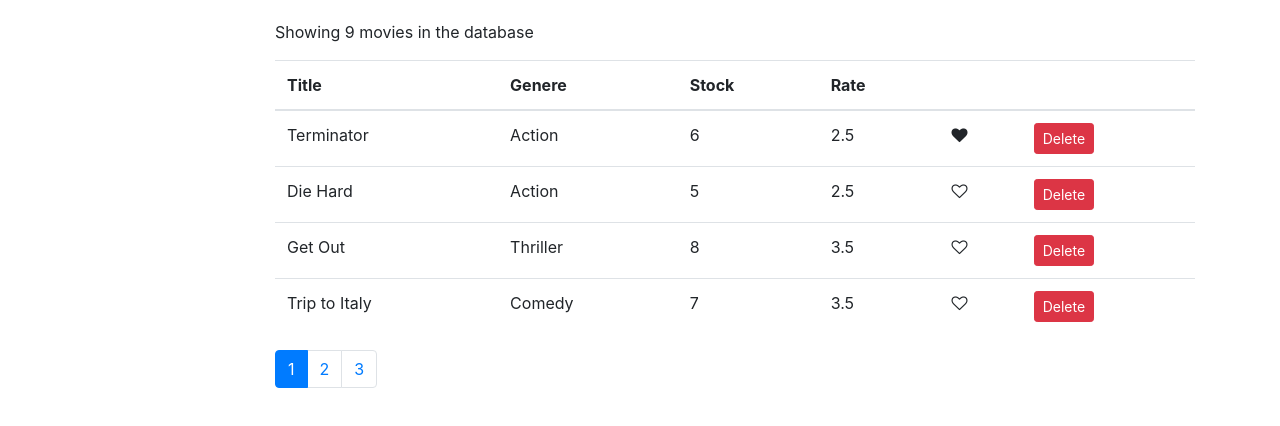
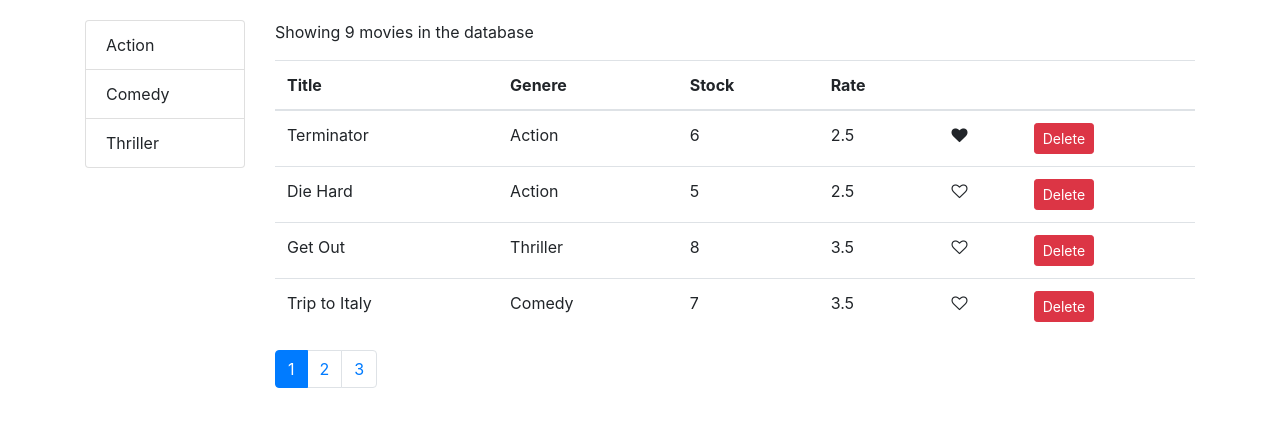
Before and after one commit to LIJOMLOYID/vidly, a React (Create React App) app: page / in a window 1280 px wide. Shown: the top 426 px of the page. Built offline with nearby package versions, Linux system fonts and the light colour scheme.

Commit message:
feat: implement listGroup component

```diff
--- a/src/components/common/listGroup.jsx
+++ b/src/components/common/listGroup.jsx
@@ -1,7 +1,16 @@
 import React from "react";
 
-const ListGroup = () => {
-  return null;
+const ListGroup = (props) => {
+  const { items } = props;
+  return (
+    <ul class="list-group">
+      {items.map((item) => (
+        <li key={item._id} class="list-group-item">
+          {item.name}
+        </li>
+      ))}
+    </ul>
+  );
 };
 
 export default ListGroup;
--- a/src/components/movies.jsx
+++ b/src/components/movies.jsx
@@ -52,7 +52,7 @@ class Movies extends Component {
       <div className="row">
         <div className="col-2">
           <ListGroup
-            items={this.state.generes}
+            items={this.state.genres}
             onItemSelect={this.handleGenreSelect}
           />
         </div>
```
